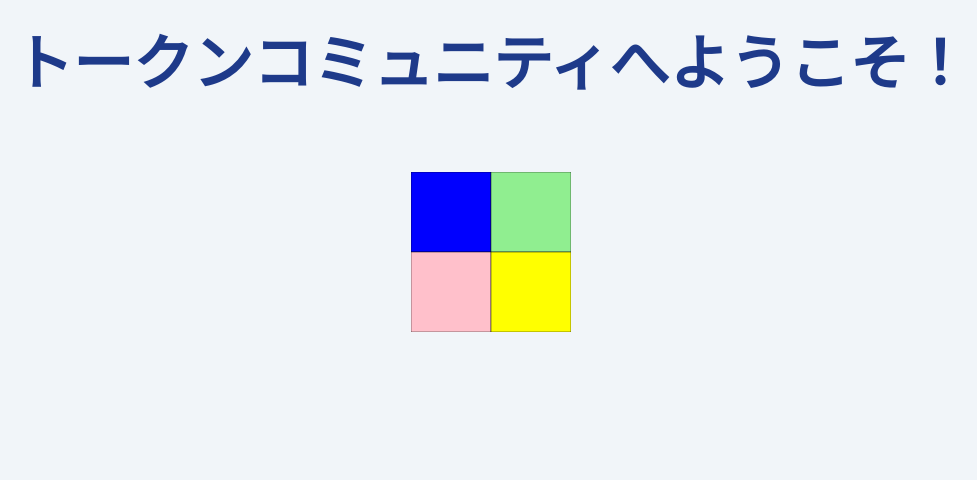
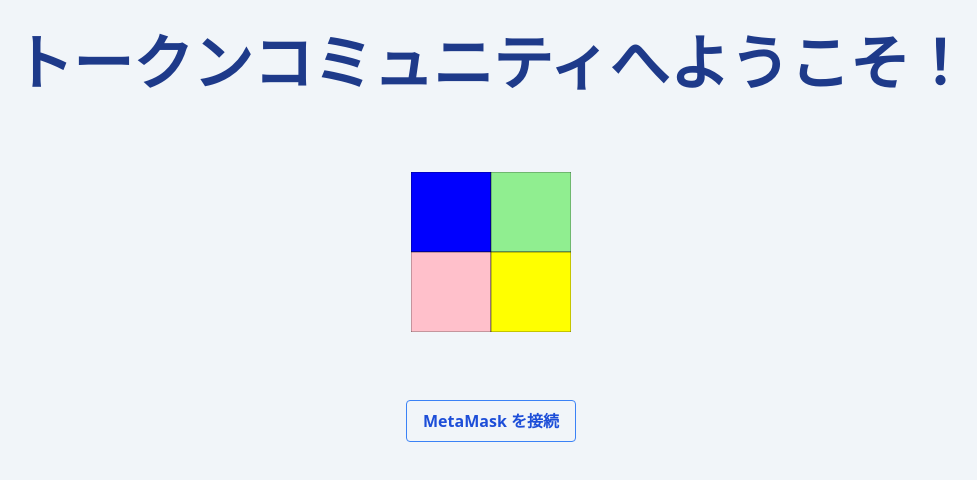
Before and after one commit to tayutaedomo/udemy-token-community, a Next.js app in the folder frontend/: page / in a window 1280 px wide. Shown: the top 480 px of the page, without its empty margins (149-1126 px from the left). Built offline with nearby package versions, Linux system fonts and the light colour scheme.

Commit message:
frontend: MetaMask 接続機能を追加

```diff
--- a/frontend/pages/index.tsx
+++ b/frontend/pages/index.tsx
@@ -20,7 +20,7 @@
   const mumbaiId = '0x13881'
   const zeroAddress = "0x0000000000000000000000000000000000000000";
 
-  const checkMetaMaskInstalled =async () => {
+  const checkMetaMaskInstalled = async () => {
     const { ethereum } = window as any;
     if (!ethereum) {
       alert('MetaMask をインストールしてください！');
@@ -40,6 +40,17 @@
       }
     }
   }
+  const connectWallet = async () => {
+    try {
+      const { ethereum } = window as any;
+      const accounts = await ethereum.request({ method: 'eth_requestAccounts' });
+      console.log(`account: ${accounts[0]}`);
+      setAccount(accounts[0]);
+    } catch (error) {
+      console.error(error);
+    }
+  }
+
   useEffect(() => {
     checkMetaMaskInstalled();
     checkChainId();
@@ -61,6 +72,13 @@
           <polygon points="175 175, 350 175, 350 350, 175 350" stroke="black" fill="#ffff00" />
         </svg>
       </div>
+      <div className={'flex mt-1'}>
+        {account === '' ? (
+          <button className={'bg-transparent text-blue-700 font-semibold py-2 px-4 border border-blue-500 rounded hover:border-transparent hover:text-white hover:bg-blue-500 hover:cursor-pointer'} onClick={connectWallet}>
+            MetaMask を接続
+          </button>
+        ) : (<></>)}
+      </div>
     </main>
   )
 }
```
